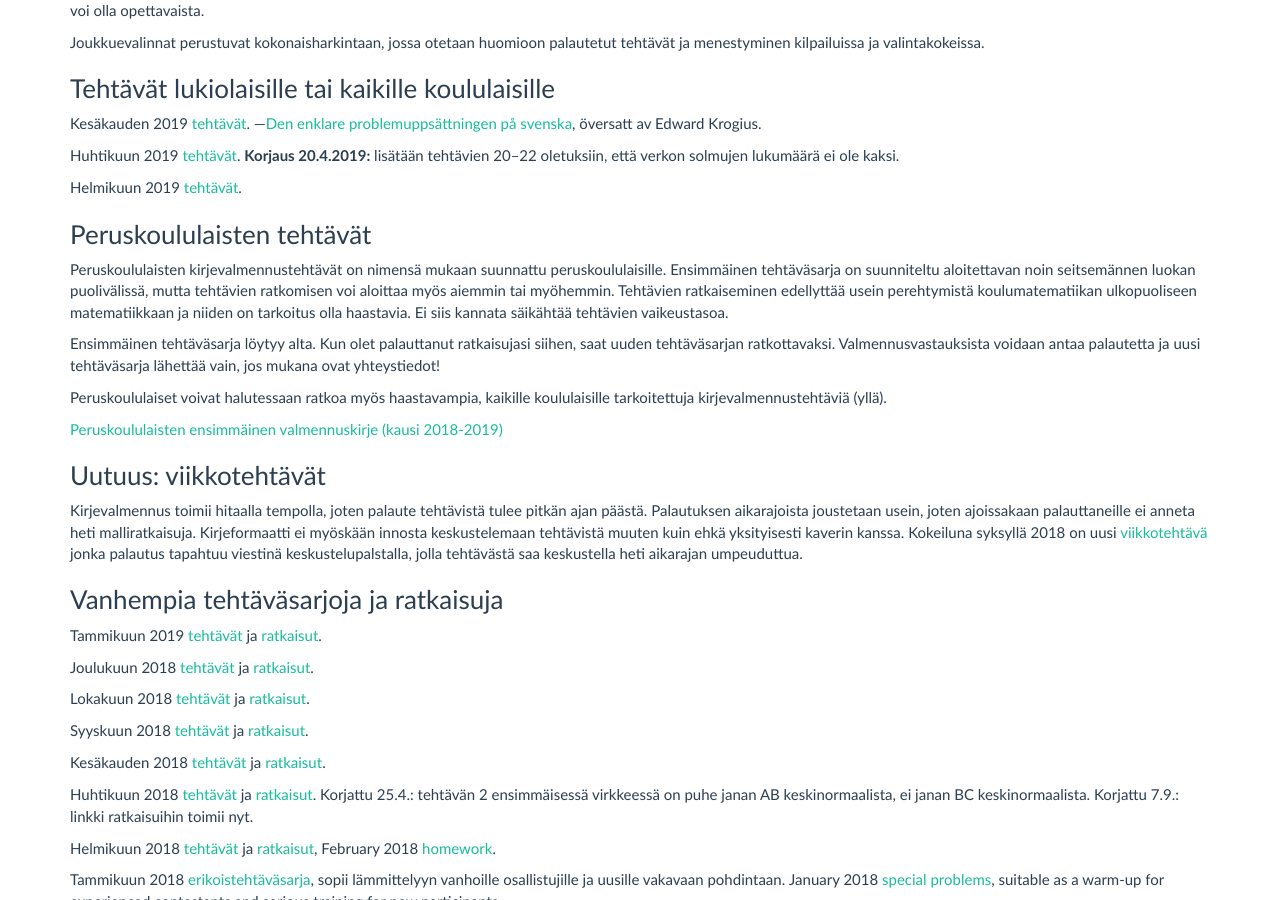
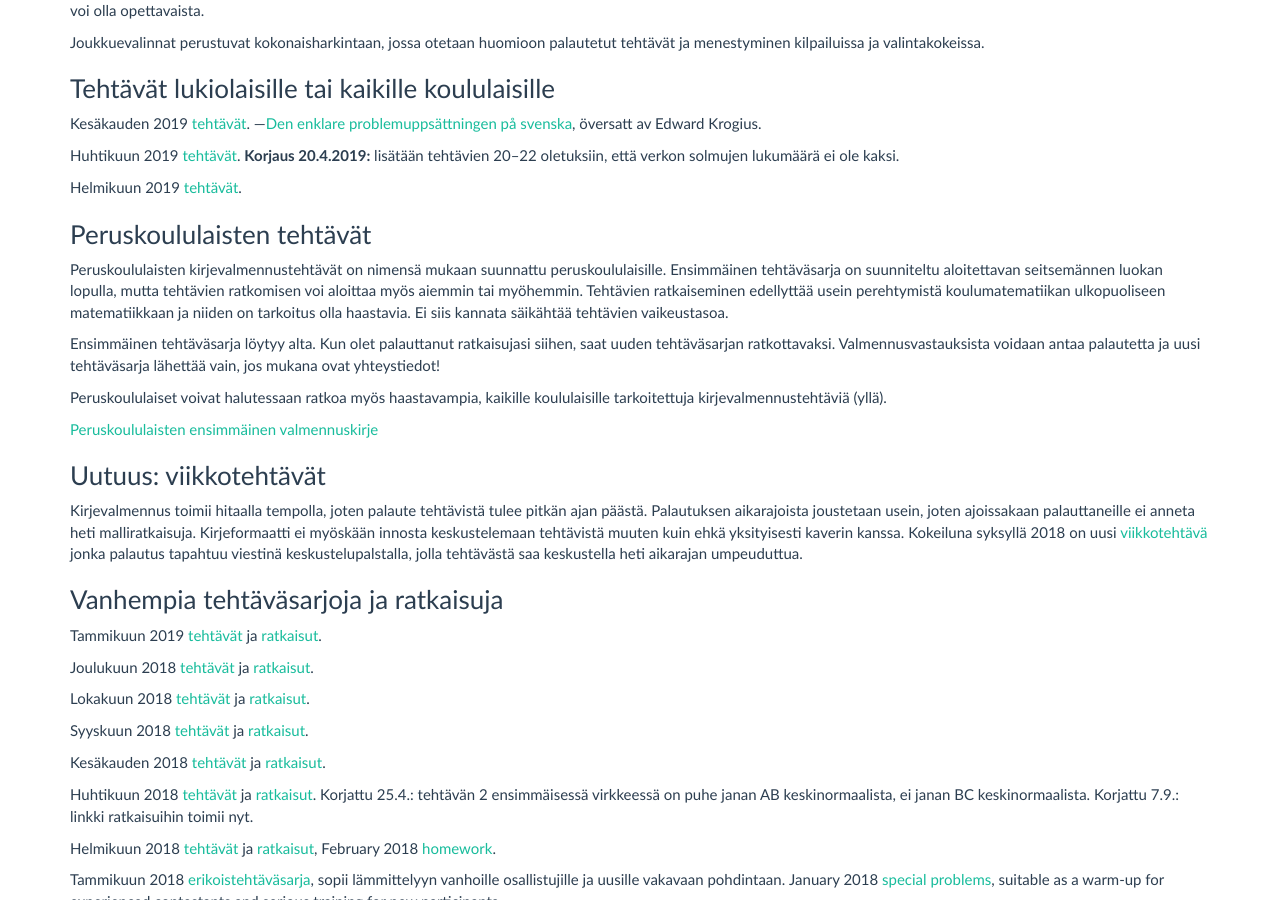
Before and after one commit to matematiikkakilpailut/matematiikkakilpailut.github.io, a Jekyll site: the page built from valmennus/index.md, in a window 1280 px wide and 900 px high, scrolled down 559 px. Built offline with Jekyll 4.4.1, drawn with Linux system fonts in a browser that asks for light colours.

Commit message:
Update index.md
korjaus peruskouluun

```diff
--- a/valmennus/index.md
+++ b/valmennus/index.md
@@ -51,13 +51,13 @@ Helmikuun 2019 [tehtävät](2019/kirje_2019_02.pdf).
 
 ### Peruskoululaisten tehtävät
 
-Peruskoululaisten kirjevalmennustehtävät on nimensä mukaan suunnattu  peruskoululaisille. Ensimmäinen tehtäväsarja on suunniteltu  aloitettavan noin seitsemännen luokan puolivälissä, mutta tehtävien  ratkomisen voi aloittaa myös aiemmin tai myöhemmin. Tehtävien  ratkaiseminen edellyttää usein perehtymistä koulumatematiikan  ulkopuoliseen matematiikkaan ja niiden on tarkoitus olla haastavia. Ei  siis kannata säikähtää tehtävien vaikeustasoa.
+Peruskoululaisten kirjevalmennustehtävät on nimensä mukaan suunnattu peruskoululaisille. Ensimmäinen tehtäväsarja on suunniteltu aloitettavan seitsemännen luokan lopulla, mutta tehtävien ratkomisen voi aloittaa myös aiemmin tai myöhemmin. Tehtävien  ratkaiseminen edellyttää usein perehtymistä koulumatematiikan ulkopuoliseen matematiikkaan ja niiden on tarkoitus olla haastavia. Ei siis kannata säikähtää tehtävien vaikeustasoa.
 
-Ensimmäinen tehtäväsarja löytyy alta. Kun olet palauttanut  ratkaisujasi siihen, saat uuden tehtäväsarjan ratkottavaksi.  Valmennusvastauksista voidaan antaa palautetta ja uusi tehtäväsarja  lähettää vain, jos mukana ovat yhteystiedot!
+Ensimmäinen tehtäväsarja löytyy alta. Kun olet palauttanut ratkaisujasi siihen, saat uuden tehtäväsarjan ratkottavaksi.  Valmennusvastauksista voidaan antaa palautetta ja uusi tehtäväsarja lähettää vain, jos mukana ovat yhteystiedot!
 
-Peruskoululaiset voivat halutessaan ratkoa myös haastavampia, kaikille  koululaisille tarkoitettuja kirjevalmennustehtäviä (yllä).
+Peruskoululaiset voivat halutessaan ratkoa myös haastavampia, kaikille koululaisille tarkoitettuja kirjevalmennustehtäviä (yllä).
 
-[Peruskoululaisten ensimmäinen valmennuskirje (kausi 2018-2019)](2018/kirje_pk_1.pdf)
+[Peruskoululaisten ensimmäinen valmennuskirje](2018/kirje_pk_1.pdf)
 
 ### Uutuus: viikkotehtävät
 
```
